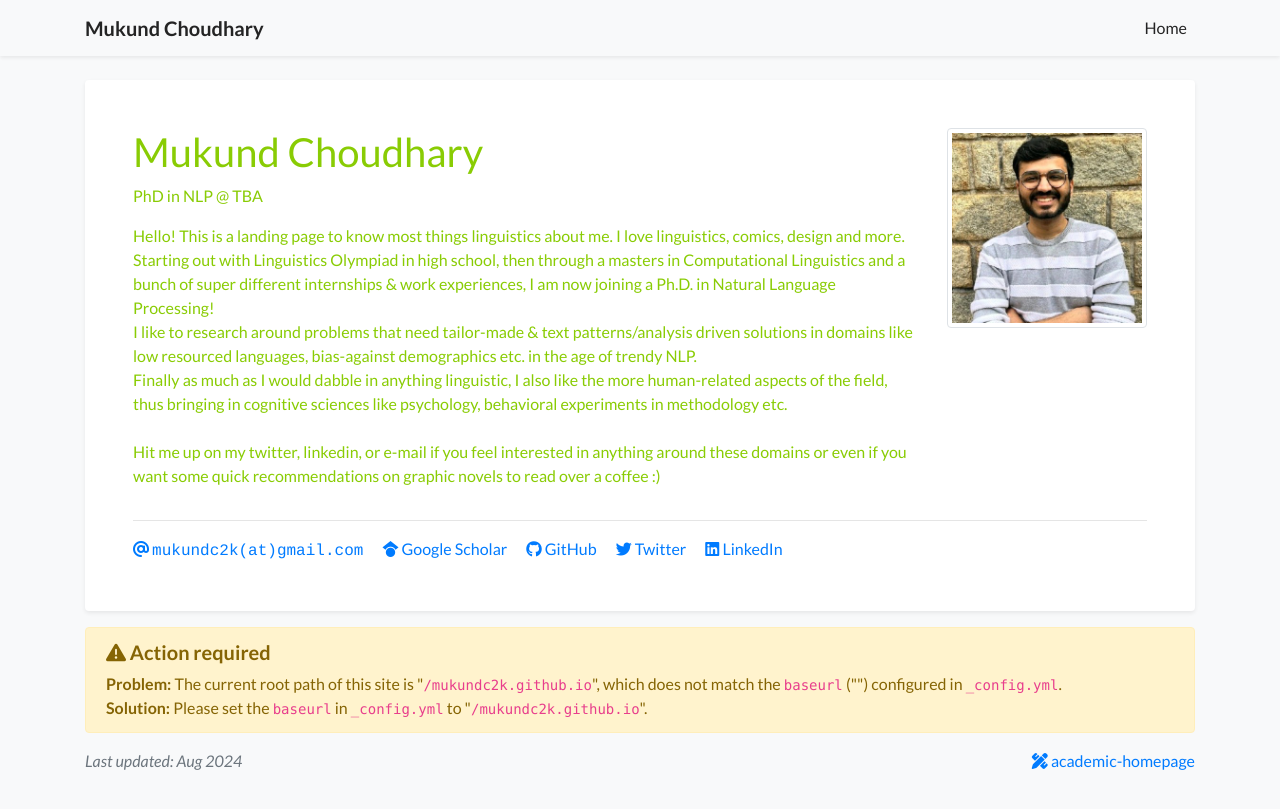
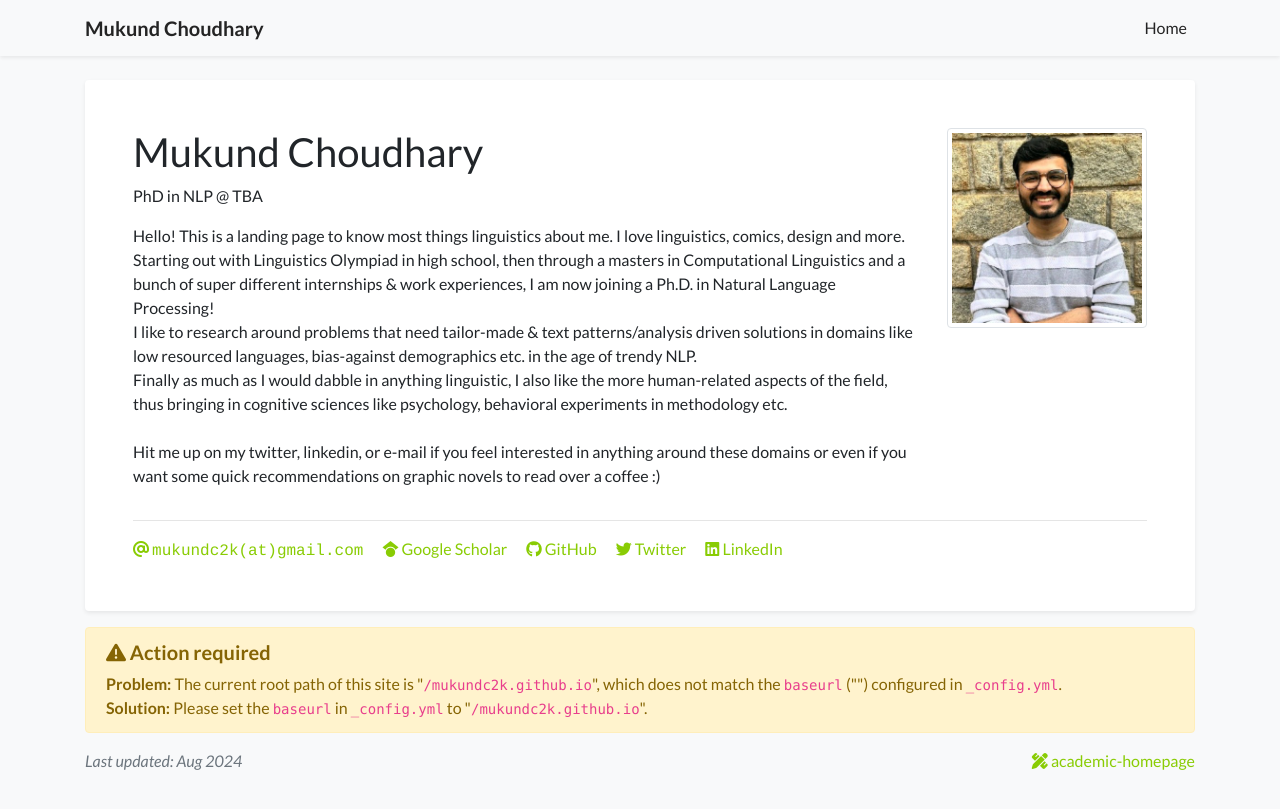
Before and after one commit to mukundc2k/mukundc2k.github.io, a Jekyll site: the page built from index.html, in a window 1280 px wide. Shown: the top 809 px of the page. Built offline with Jekyll 4.4.1, drawn with Linux system fonts in a browser that asks for light colours; a style sheet for code colours, icons or effects is not loaded.

Commit message:
Update global.css

```diff
--- a/assets/css/global.css
+++ b/assets/css/global.css
@@ -3,7 +3,6 @@ body {
     font-family: "Lato", sans-serif;
     font-weight: 400;
     padding-top: 5.0rem;
-    color: #89CC04;
 }
 
 h1, h2, h3, h4, h5, h6,
@@ -22,6 +21,11 @@ h1, h2, h3, h4, h5, h6,
 
 .navbar {
     opacity: 0.95;
+    color: #89CC04;
+}
+
+a {
+    color: #89CC04;
 }
 
 .inline-badge {
```
